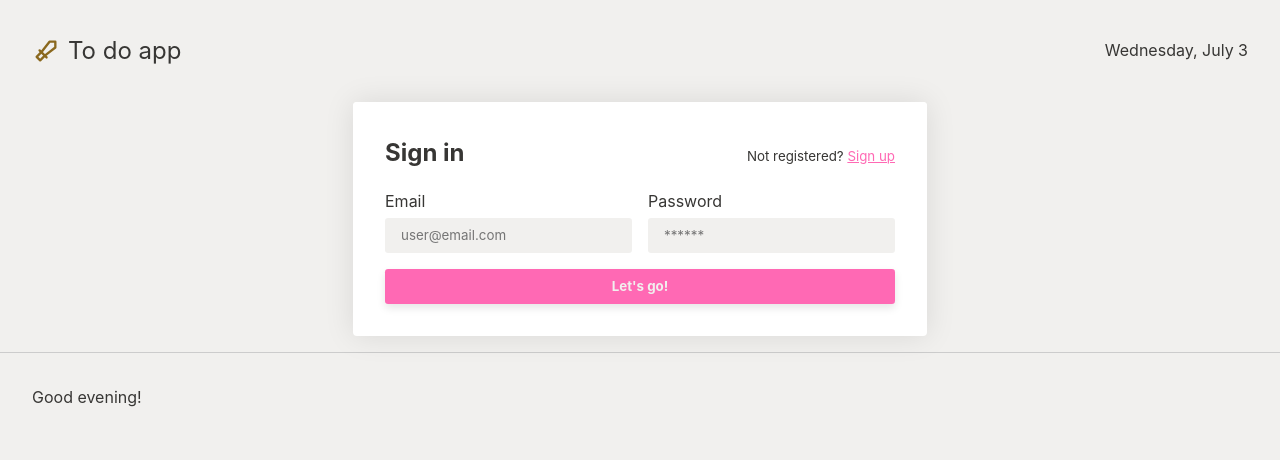
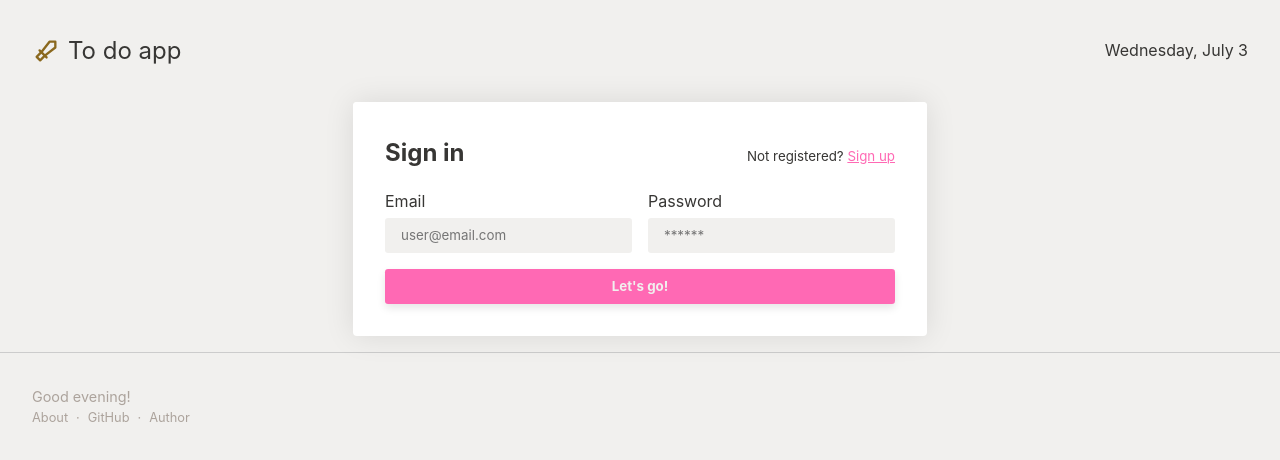
Before and after one commit to carlostxrres/ironhack-frontend-final-project, a Vue app: page /sign-in in a window 1280 px wide. Shown: the top 460 px of the page. Built offline with nearby package versions, Linux system fonts and the light colour scheme.

Commit message:
add contents to the footer so there is access to About page

```diff
--- a/src/components/PageFooter.vue
+++ b/src/components/PageFooter.vue
@@ -48,7 +48,48 @@ const greeting = getGreeting()
 
 <template>
   <footer class="page-footer">
-    <p>{{ greeting }}</p>
+    <div class="footer-text">
+      <p>{{ greeting }}</p>
+      <ul class="footer-links">
+        <li>
+          <RouterLink to="/about" class="discreet-anchor semi-discreet-anchor">About</RouterLink>
+        </li>
+        <li>
+          <a
+            href="https://github.com/carlostxrres/ironhack-frontend-final-project"
+            target="_blank"
+            class="discreet-anchor semi-discreet-anchor"
+          >
+            GitHub</a
+          >
+        </li>
+        <li>
+          <a
+            href="https://github.com/carlostxrres"
+            target="_blank"
+            class="discreet-anchor semi-discreet-anchor"
+            >Author</a
+          >
+        </li>
+      </ul>
+    </div>
     <button @click="logOut" class="button-tertiary" v-if="isLoggedIn()">Log out</button>
   </footer>
 </template>
+
+<style>
+.footer-text {
+  color: var(--color-text-4);
+  font-size: 0.9rem;
+}
+
+.footer-links {
+  display: flex;
+  font-size: 0.8rem;
+}
+.footer-links > li:not(:last-child)::after {
+  content: '·';
+  margin-inline: 0.5rem;
+  color: var(--color-text-4);
+}
+</style>
```
